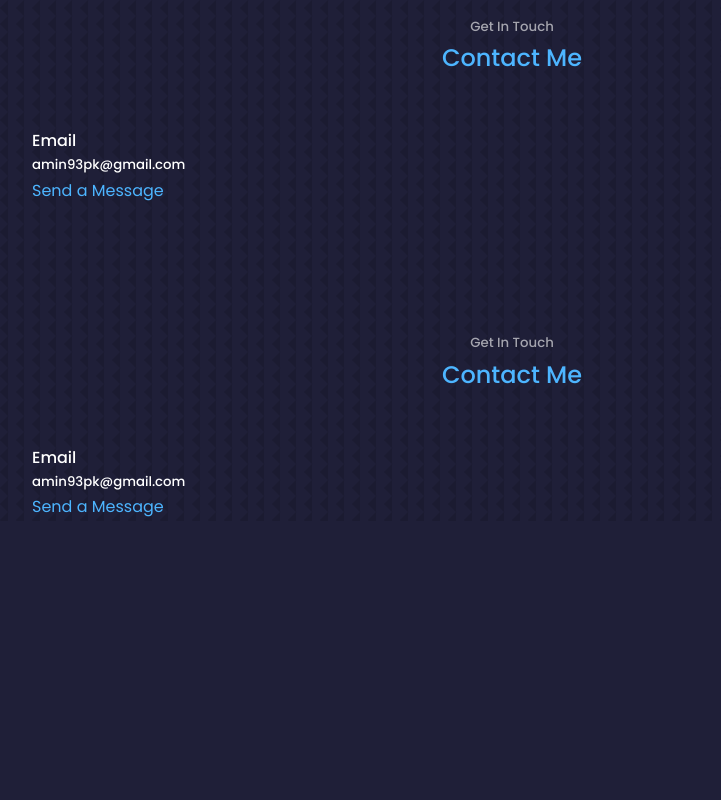
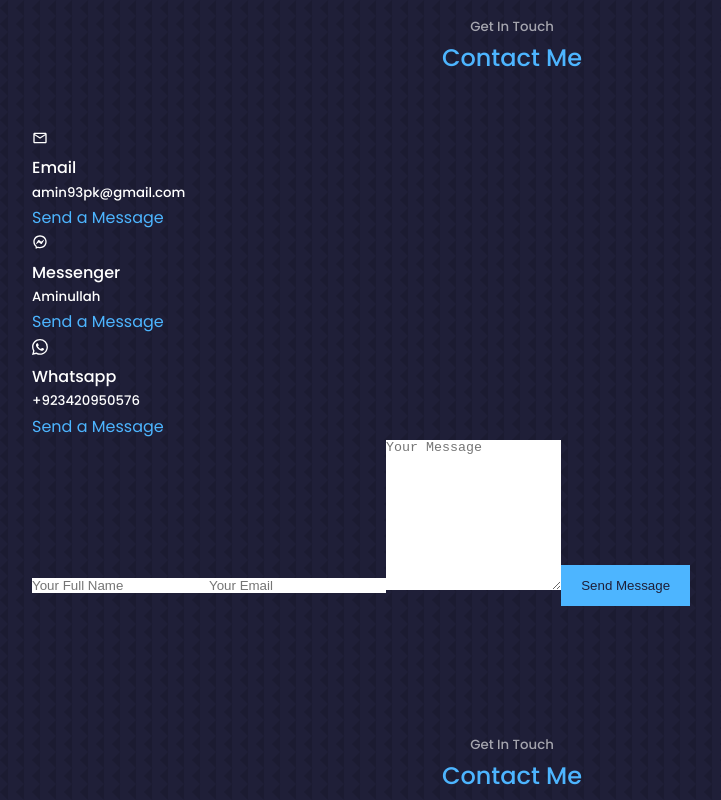
Before and after one commit to EngrAminullah/my-portfolio, a React (Create React App) app: page / in a window 1280 px wide. Shown: the part 4000-4800 px from the top of the page, without its empty margins (128-849 px from the left). Before the commit the page ends 4521 px from the top, so only its background shows below. Built offline with nearby package versions, Linux system fonts and the light colour scheme.

Commit message:
Contact JSX component

```diff
--- a/src/components/contact/Contact.jsx
+++ b/src/components/contact/Contact.jsx
@@ -1,4 +1,7 @@
 import React from "react";
+import {MdOutlineEmail} from 'react-icons/md'
+import {RiMessengerLine} from 'react-icons/ri'
+import {BsWhatsapp} from 'react-icons/bs'
 
 import "./contact.css";
 
@@ -10,14 +13,32 @@
     <div className="container contact___Container">
       <div className="contact__option">
         <article className="contact__option">
+          <MdOutlineEmail />
           <h4>Email</h4>
           <h5>amin93pk@gmail.com</h5>
-          <a href="mailto:amin93pk@gmail.com">Send a Message</a>
+          <a href="mailto:amin93pk@gmail.com" target="_blank">Send a Message</a>
+        </article>
+        <article className="contact__option">
+          <RiMessengerLine />
+          <h4>Messenger</h4>
+          <h5>Aminullah</h5>
+          <a href="https://m.me/29846a/" target="_blank">Send a Message</a>
+        </article>
+        <article className="contact__option">
+          <BsWhatsapp />
+          <h4>Whatsapp</h4>
+          <h5>+923420950576</h5>
+          <a href="https://api.whatsapp.com/send?phone+923420950576" target="_blank">Send a Message</a>
         </article>
       </div>
 
       {/* End of Contact Option */}
-      <form action=""></form>
+      <form action="">
+        <input type="text" name="name" placeholder="Your Full Name" required/>
+        <input type="email" name="email" placeholder="Your Email" required />
+        <textarea name="message"  rows="10" placeholder="Your Message" required></textarea>
+        <button type="submit" className="btn btn-primary"> Send Message</button>
+      </form>
     </div>
 
   </section>;
```
